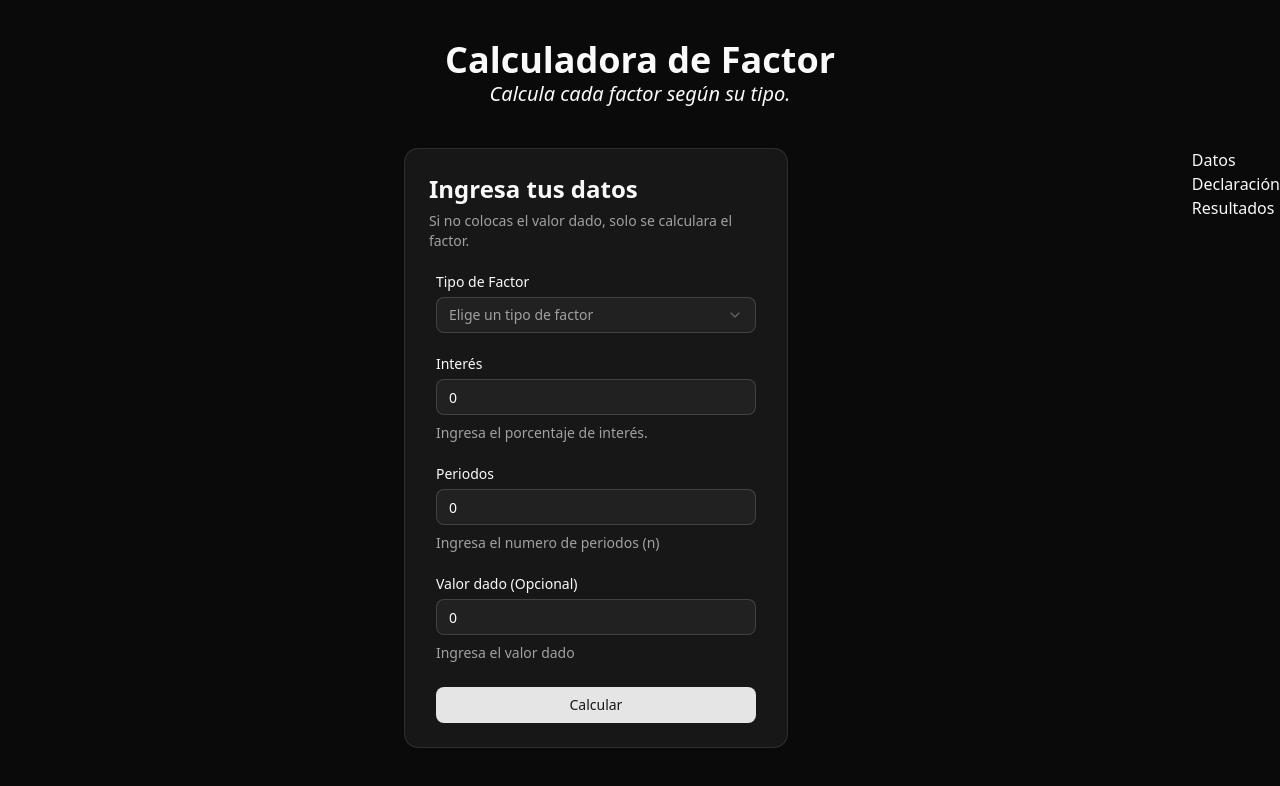
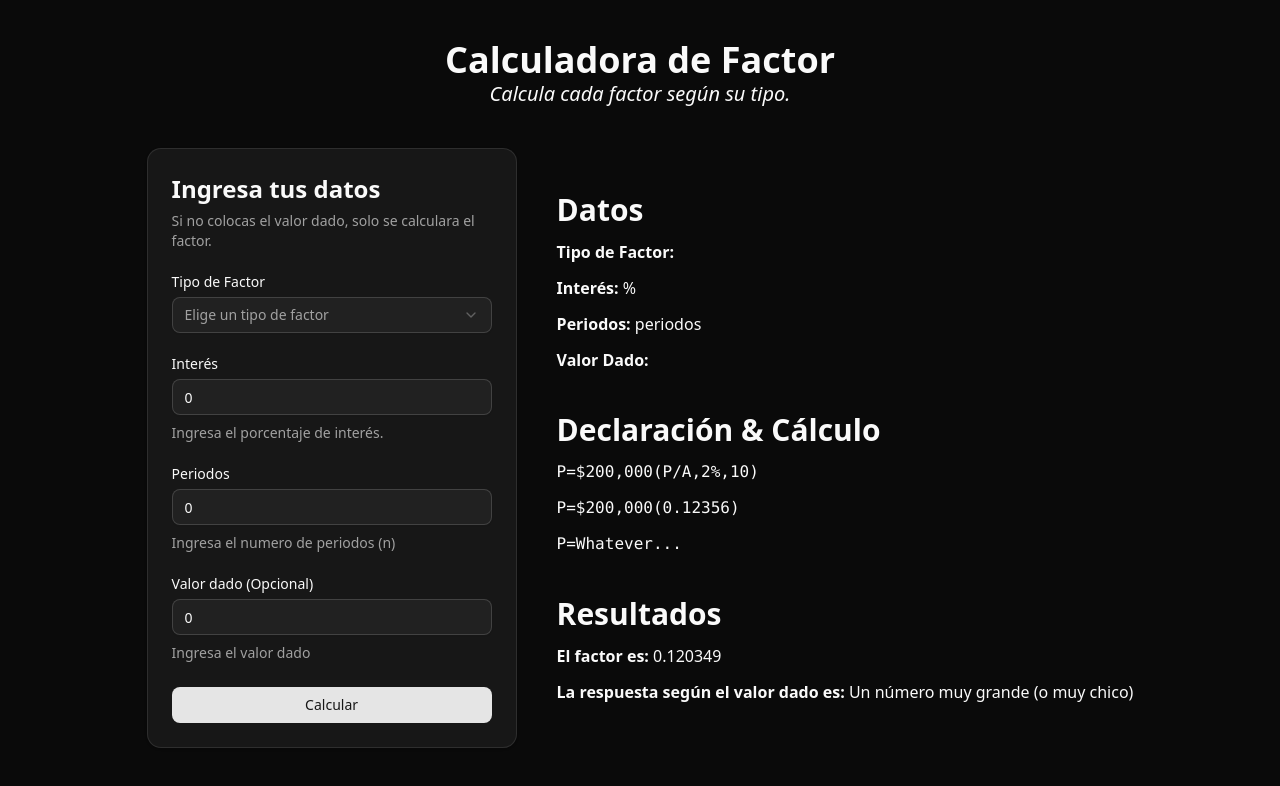
Before and after one commit to frjr17/ig-calcular-factor, a React (Vite) app: page / in a window 1280 px wide. Shown: the top 786 px of the page. Built offline with nearby package versions, Linux system fonts and the light colour scheme.

Commit message:
♻️ refactor: arranging form typing, translating coding part to english and adding empty template

```diff
--- a/src/App.tsx
+++ b/src/App.tsx
@@ -1,3 +1,4 @@
+import { useState } from "react";
 import "./App.css";
 import FactorForm from "./components/FactorForm";
 import { ThemeProvider } from "./components/theme-provider";
@@ -8,8 +9,15 @@ import {
   CardHeader,
   CardTitle,
 } from "./components/ui/card";
+import type { FormSchema } from "./lib/forms";
 
 function App() {
+  const [data, setData] = useState<Partial<FormSchema>>({});
+
+  const handleSubmit = (newData: FormSchema) => {
+    setData(newData);
+  };
+
   return (
     <ThemeProvider defaultTheme="dark" storageKey="vite-ui-theme">
       <header className="my-10 text-center">
@@ -18,8 +26,9 @@ function App() {
           Calcula cada factor según su tipo.
         </span>
       </header>
-      <div className="flex">
-        <div className="flex flex-col justify-center items-center w-full">
+      <div className="flex justify-center space-x-10">
+        {false ? null : (
+          <div className="flex flex-col justify-center items-center">
             <Card className="w-full max-w-sm">
               <CardHeader>
                 <CardTitle className="text-2xl">Ingresa tus datos</CardTitle>
@@ -28,19 +37,53 @@ function App() {
                 </CardDescription>
               </CardHeader>
               <CardContent>
-              <FactorForm />
+                <FactorForm handleSubmit={handleSubmit} />
               </CardContent>
             </Card>
           </div>
+        )}
+        <div className="flex flex-col justify-center">
+          <section className="my-5 space-y-3">
+            <h1 className="text-3xl font-bold">Datos</h1>
             <div className="">
-          <section>
-            <h1>Datos</h1>
+              <strong>Tipo de Factor: </strong>
+              <span>{data.type}</span>
+            </div>
+            <div className="">
+              <strong>Interés: </strong>
+              <span>{data.interest}%</span>
+            </div>
+            <div className="">
+              <strong>Periodos: </strong>
+              <span>{data.periods} periodos</span>
+            </div>
+            <div className="">
+              <strong>Valor Dado: </strong>
+              <span>{data.given}</span>
+            </div>
           </section>
-          <section>
-            <h1>Declaración</h1>
+          <section className="my-5 space-y-3">
+            <h1 className="text-3xl font-bold">Declaración & Cálculo</h1>
+            <code className="space-y-3">
+              <div>
+                P=$200,000(P/A,2%,10) <br />
+              </div>
+              <div>
+                P=$200,000(0.12356) <br />
+              </div>
+              <div>P=Whatever...</div>
+            </code>
           </section>
-          <section>
-            <h1>Resultados</h1>
+          <section className="my-5 space-y-3">
+            <h1 className="text-3xl font-bold">Resultados</h1>
+            <div className="">
+              <strong>El factor es: </strong>
+              <span>0.120349</span>
+            </div>
+            <div className="">
+              <strong>La respuesta según el valor dado es: </strong>
+              <span>Un número muy grande (o muy chico)</span>
+            </div>
           </section>
         </div>
       </div>
--- a/src/components/FactorForm.tsx
+++ b/src/components/FactorForm.tsx
@@ -1,24 +1,38 @@
 import { zodResolver } from "@hookform/resolvers/zod";
-import {  useForm } from "react-hook-form";
+import { useForm } from "react-hook-form";
 import { toast } from "sonner";
 import type { z } from "zod";
-import { Form,FormControl, FormDescription, FormField, FormItem, FormLabel, FormMessage } from "./ui/form";
-import { Select, SelectContent, SelectItem, SelectTrigger, SelectValue } from "./ui/select";
-import { tiposDeFactores } from "@/lib/factores";
+import {
+  Form,
+  FormControl,
+  FormDescription,
+  FormField,
+  FormItem,
+  FormLabel,
+  FormMessage,
+} from "./ui/form";
+import {
+  Select,
+  SelectContent,
+  SelectItem,
+  SelectTrigger,
+  SelectValue,
+} from "./ui/select";
 import { Input } from "./ui/input";
 import { noScrollbarClass } from "@/lib/utils";
 import { Button } from "./ui/button";
-import { formSchema } from "@/lib/forms";
+import { factorTypes, formSchema, type FormSchema } from "@/lib/forms";
 
-export default function FactorForm() {
+export default function FactorForm(props:{handleSubmit:(newData:FormSchema)=>void}) {
+
   const form = useForm<z.infer<typeof formSchema>>({
     resolver: zodResolver(formSchema),
 
     defaultValues: {
-      tipoDeFactor: "",
-      interes: 0,
-      periodos: 0,
-      dado: 0,
+      type: undefined,
+      interest: 0,
+      periods: 0,
+      given: 0,
     },
   });
 
@@ -30,6 +44,9 @@ export default function FactorForm() {
         </pre>
       ),
     });
+
+    props.handleSubmit(data)
+
   }
   return (
     <Form {...form}>
@@ -39,7 +56,7 @@ export default function FactorForm() {
       >
         <FormField
           control={form.control}
-          name="tipoDeFactor"
+          name="type"
           render={({ field }) => {
             return (
               <FormItem>
@@ -54,7 +71,7 @@ export default function FactorForm() {
                     </SelectTrigger>
                   </FormControl>
                   <SelectContent>
-                    {tiposDeFactores.map((tipoDeFactor) => (
+                    {factorTypes.map((tipoDeFactor) => (
                       <SelectItem key={tipoDeFactor} value={tipoDeFactor}>
                         {tipoDeFactor}
                       </SelectItem>
@@ -69,7 +86,7 @@ export default function FactorForm() {
 
         <FormField
           control={form.control}
-          name="interes"
+          name="interest"
           render={({ field }) => (
             <FormItem>
               <FormLabel>Interés</FormLabel>
@@ -90,7 +107,7 @@ export default function FactorForm() {
         />
         <FormField
           control={form.control}
-          name="periodos"
+          name="periods"
           render={({ field }) => (
             <FormItem>
               <FormLabel>Periodos</FormLabel>
@@ -110,7 +127,7 @@ export default function FactorForm() {
         />
         <FormField
           control={form.control}
-          name="dado"
+          name="given"
           render={({ field }) => (
             <FormItem>
               <FormLabel>Valor dado (Opcional)</FormLabel>
--- a/src/components/ui/sonner.tsx
+++ b/src/components/ui/sonner.tsx
@@ -1,5 +1,5 @@
 import { useTheme } from "next-themes"
-import { Toaster as Sonner, ToasterProps } from "sonner"
+import { Toaster as Sonner, type ToasterProps } from "sonner"
 
 const Toaster = ({ ...props }: ToasterProps) => {
   const { theme = "system" } = useTheme()
--- a/src/lib/factores.ts
+++ /dev/null
@@ -1,34 +0,0 @@
-export function factorADadoP(interes: number, n: number) {
-  return (interes * Math.pow(1 + interes, n)) / (Math.pow(1 + interes, n) - 1);
-}
-
-export function factorPDadoA(interes: number, n: number) {
-  return (Math.pow(1 + interes, n) - 1) / (interes * Math.pow(1 + interes, n));
-}
-
-export function factorADadoF(interes: number, n: number) {
-  return interes / (Math.pow(1 + interes, n) - 1);
-}
-
-export function factorFDadoA(interes: number, n: number) {
-  return (Math.pow(1 + interes, n) - 1) / interes;
-}
-
-export function factorFDadoP(interes: number, n: number) {
-  return Math.pow(1 + interes, n);
-}
-
-export function factorPDadoF(interes: number, n: number) {
-  return Math.pow(1 + interes, n * -1);
-}
-
-export const factores = {
-  "A dado P (A/P)": factorADadoP,
-  "P dado A (P/A)": factorPDadoA,
-  "P dado F (P/F)": factorPDadoF,
-  "F dado P (F/P)": factorFDadoP,
-  "F dado A (F/A)": factorFDadoA,
-  "A dado F (A/F)": factorADadoF,
-};
-
-export const tiposDeFactores = [...Object.keys(factores)] as const;
--- a/src/lib/forms.ts
+++ b/src/lib/forms.ts
@@ -1,14 +1,35 @@
 import { z } from "zod";
 
+
+export const factorTypes = [
+  "A dado P (A/P)",
+  "P dado A (P/A)",
+  "P dado F (P/F)",
+  "F dado P (F/P)",
+  "F dado A (F/A)",
+  "A dado F (A/F)"
+] as const
+
+
+
+export type FactorTypes = typeof factorTypes[number];
+
+export type FormSchema = {
+  type: FactorTypes;
+  interest:number;
+  periods:number;
+  given?:number;
+}
+
 export const formSchema = z.object({
-  tipoDeFactor: z.string().min(1,{
+  type: z.enum(factorTypes,{
     message: "Es necesario un tipo de factor.",
   }),
-  interes: z.coerce.number().min(1,{
+  interest: z.coerce.number().min(1,{
     message: "Ingresa el porcentaje de interés.",
   }),
-  periodos: z.coerce.number().min(1,{
+  periods: z.coerce.number().min(1,{
     message: "Ingresa el número de periodos.",
   }),
-  dado: z.coerce.number(),
+  given: z.coerce.number(),
 });
--- /dev/null
+++ b/src/lib/functions.ts
@@ -0,0 +1,36 @@
+import type { FactorTypes } from "./forms";
+
+export function factorAGivenP(interest: number, n: number) {
+  return (interest * Math.pow(1 + interest, n)) / (Math.pow(1 + interest, n) - 1);
+}
+
+export function factorPGivenA(interest: number, n: number) {
+  return (Math.pow(1 + interest, n) - 1) / (interest * Math.pow(1 + interest, n));
+}
+
+export function factorAGivenF(interest: number, n: number) {
+  return interest / (Math.pow(1 + interest, n) - 1);
+}
+
+export function factorFGivenA(interest: number, n: number) {
+  return (Math.pow(1 + interest, n) - 1) / interest;
+}
+
+export function factorFGivenP(interest: number, n: number) {
+  return Math.pow(1 + interest, n);
+}
+
+export function factorPGivenF(interest: number, n: number) {
+  return Math.pow(1 + interest, n * -1);
+}
+
+export type FactorFunction = (interest:number,n:number) => number
+
+export const functionsPerFactor: Record<FactorTypes,FactorFunction> = {
+  "A dado P (A/P)": factorAGivenP,
+  "P dado A (P/A)": factorPGivenA,
+  "P dado F (P/F)": factorPGivenF,
+  "F dado P (F/P)": factorFGivenP,
+  "F dado A (F/A)": factorFGivenA,
+  "A dado F (A/F)": factorAGivenF,
+};
```
Lines whose indentation alone changed are shown as unchanged.
